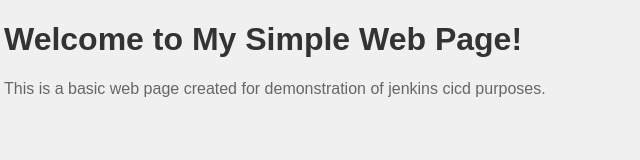
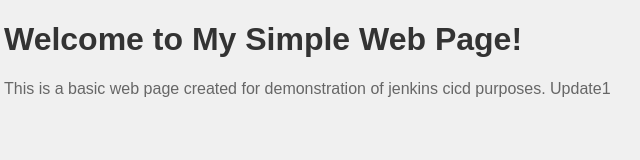
Before and after one commit to RohitM1998/SimpleWebPage, a plain HTML site: page index.html in a window 1280 px wide. Shown: the full height of the page, 4-644 px from the left. Drawn offline with Linux system fonts and the light colour scheme.

Commit message:
Change in index.html file.

```diff
--- a/index.html
+++ b/index.html
@@ -8,6 +8,6 @@
 </head>
 <body>
     <h1>Welcome to My Simple Web Page!</h1>
-    <p>This is a basic web page created for demonstration of jenkins cicd purposes.</p>
+    <p>This is a basic web page created for demonstration of jenkins cicd purposes. Update1</p>
 </body>
 </html>
```
